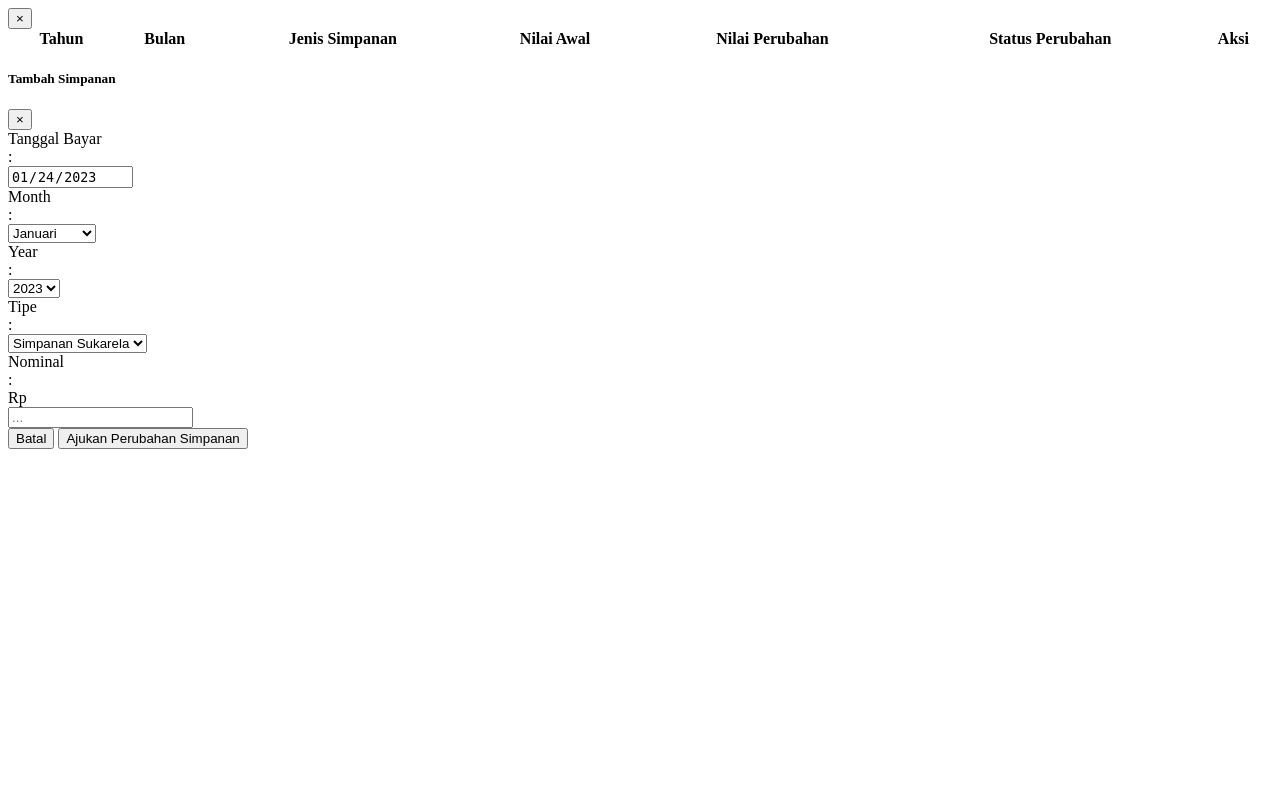
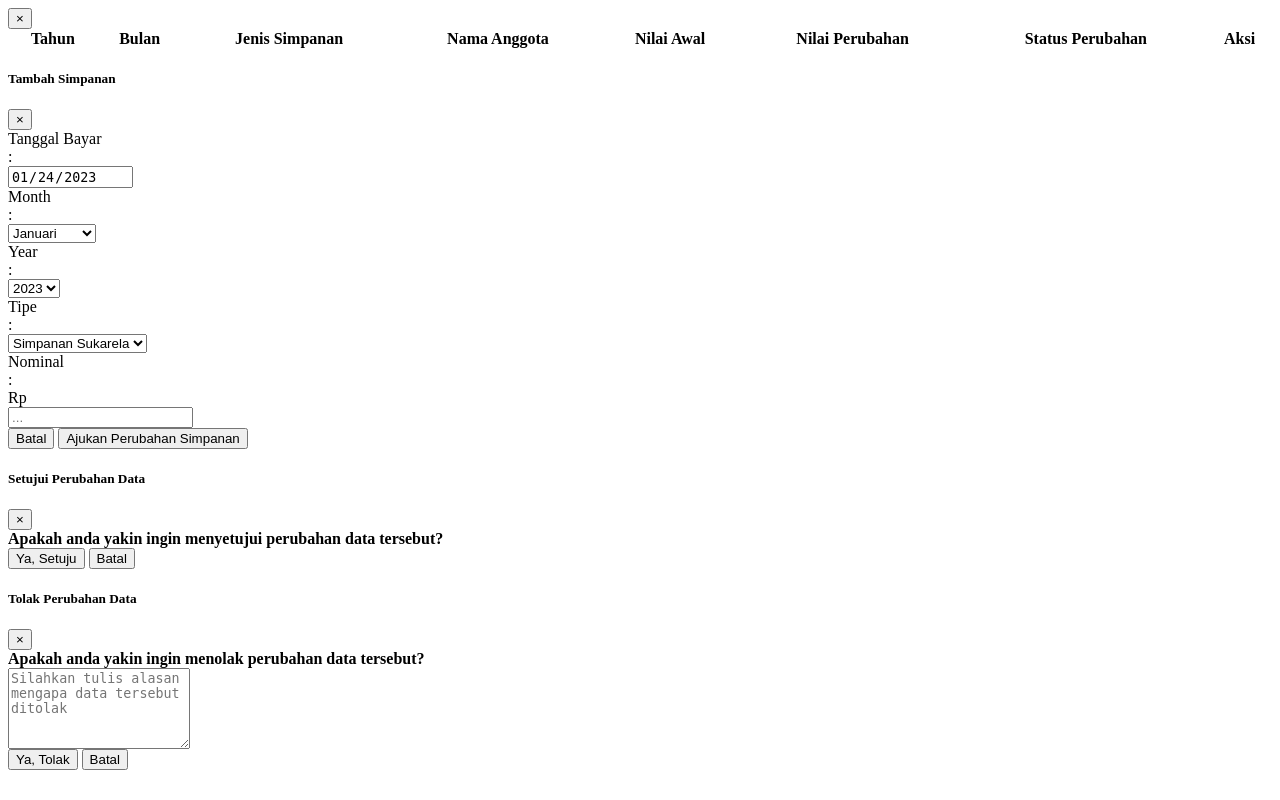
Before and after one commit to faizinkholiq/koperassi_3, a PHP site: the page made by application/views/simpanan/ajuan_ubah.php in a window 1280 px wide. Run offline with PHP 8.4, Linux system fonts and the light colour scheme; the template is opened without the code that fills it: most values are stand-ins (such as "Sample title", 1, 10 or a date in 2020); data that the repository does not hold is empty.

Commit message:
update approver pengajuan perubahan

```diff
--- a/application/views/anggota/index.php
+++ b/application/views/anggota/index.php
@@ -203,10 +203,10 @@
 
                     switch(row.status_perubahan){
                         case "Pending":
-                            $tag = "<span class='bg-warning text-white font-weight-bold px-2 py-1 rounded'><i class='fas fa-clock'></i> Pending</span>";
+                            tag = "<span class='bg-warning text-white font-weight-bold px-2 py-1 rounded'><i class='fas fa-clock'></i> Pending</span>";
                             break;
                         case "Rejected":
-                            $tag = "<span class='bg-danger text-white font-weight-bold px-2 py-1 rounded'><i class='fas fa-times'></i> Ditolak</span>";
+                            tag = "<span class='bg-danger text-white font-weight-bold px-2 py-1 rounded'><i class='fas fa-times'></i> Ditolak</span>";
                             break;
                     }
 
--- a/application/views/simpanan/ajuan_ubah.php
+++ b/application/views/simpanan/ajuan_ubah.php
@@ -45,6 +45,7 @@
                         <th class="text-center">Tahun</th>
                         <th class="text-center">Bulan</th>
                         <th class="text-center">Jenis Simpanan</th>
+                        <th class="text-center">Nama Anggota</th>
                         <th class="text-center">Nilai Awal</th>
                         <th class="text-center">Nilai Perubahan</th>
                         <th class="text-center">Status Perubahan</th>
@@ -138,6 +139,53 @@
     </div>
 </div>
 
+<div class="modal fade" id="approveModal" tabindex="-1" role="dialog" aria-labelledby="approveModalLabel" aria-hidden="true">
+    <div class="modal-dialog modal-lg" role="document">
+        <div class="modal-content">
+            <div class="modal-header">
+                <h5 class="modal-title" id="approveModalLabel"><i class="fas fa-check mr-2"></i>Setujui Perubahan Data</h5>
+                <button class="close" type="button" data-dismiss="modal" aria-label="Close">
+                    <span aria-hidden="true">×</span>
+                </button>
+            </div>
+            <div class="modal-body">
+                <strong>Apakah anda yakin ingin menyetujui perubahan data tersebut?</strong>
+            </div>
+            <div class="modal-footer">
+                <form method="POST" action="<?=site_url('simpanan/approve_ubah_simpanan')?>">
+                    <input type="hidden" id="appID" name="id" />
+                    <button class="btn btn-success mr-2" type="submit">Ya, Setuju</button>
+                    <button class="btn btn-secondary" type="button" data-dismiss="modal">Batal</button>
+                </form>
+            </div>
+        </div>
+    </div>
+</div>
+
+<div class="modal fade" id="rejectModal" tabindex="-1" role="dialog" aria-labelledby="rejectModalLabel" aria-hidden="true">
+    <div class="modal-dialog modal-lg" role="document">
+        <div class="modal-content">
+            <div class="modal-header">
+                <h5 class="modal-title" id="rejectModalLabel"><i class="fas fa-times mr-2"></i>Tolak Perubahan Data</h5>
+                <button class="close" type="button" data-dismiss="modal" aria-label="Close">
+                    <span aria-hidden="true">×</span>
+                </button>
+            </div>
+            <form method="POST" action="<?=site_url('simpanan/reject_ubah_simpanan')?>">
+                <div class="modal-body">
+                    <strong>Apakah anda yakin ingin menolak perubahan data tersebut?</strong><br/>
+                    <textarea class="form-control form-control-user mt-4" name="reason" rows="5" placeholder="Silahkan tulis alasan mengapa data tersebut ditolak"></textarea><br/>
+                </div>
+                <div class="modal-footer">
+                    <input type="hidden" id="rejID" name="id" />
+                    <button class="btn btn-danger mr-2" type="submit">Ya, Tolak</button>
+                    <button class="btn btn-secondary" type="button" data-dismiss="modal">Batal</button>
+                </div>
+            </form>
+        </div>
+    </div>
+</div>
+
 <script src="<?= base_url('assets/vendor/datatables/jquery.dataTables.min.js') ?>"></script>
 <script src="<?= base_url('assets/vendor/datatables/dataTables.bootstrap4.min.js') ?>"></script>
 
@@ -184,9 +232,30 @@
                 }
             },
             { data: "type" },
+            { data: "name" },
             { data: "balance" },
             { data: "balance" },
-            { data: "status", class: "text-center" },
+            {
+                data: "status",
+                class: "text-center",
+                render: function (data, type, row) {
+                    let tag = '-';
+
+                    switch(data){
+                        case "Approved":
+                            tag = "<span class='bg-success text-white font-weight-bold px-2 py-1 rounded'><i class='fas fa-check'></i> Disetujui</span>";
+                            break;
+                        case "Pending":
+                            tag = "<span class='bg-warning text-white font-weight-bold px-2 py-1 rounded'><i class='fas fa-clock'></i> Pending</span>";
+                            break;
+                        case "Decline":
+                            tag = "<span class='bg-danger text-white font-weight-bold px-2 py-1 rounded'><i class='fas fa-times'></i> Ditolak</span>";
+                            break;
+                    }
+
+                    return tag;
+                }
+            },
             {
                 class: "text-center",
                 render: function (data, type, row) {
@@ -216,6 +285,9 @@
 
     // Call the dataTables jQuery plugin
     $(document).ready(function() {
+        if (role == 2) {
+            dt.columns([3]).visible(false);
+        }
     });
 
     function showForm(simpanan_id){
@@ -227,4 +299,14 @@
         $('#formSimpanan')[0].reset();
     }
 
+    function DoApprove(id){
+        $('#appID').val(id);
+        $('#approveModal').modal('show');
+    }
+
+    function DoReject(id){
+        $('#rejID').val(id);
+        $('#rejectModal').modal('show');
+    }
+
 </script>
```
Also changed, not shown: application/controllers/Simpanan.php (+72 -0 lines), application/models/Anggota_model.php (+43 -0 lines), migrations/035_update_pengajuan_simpanan.sql.
